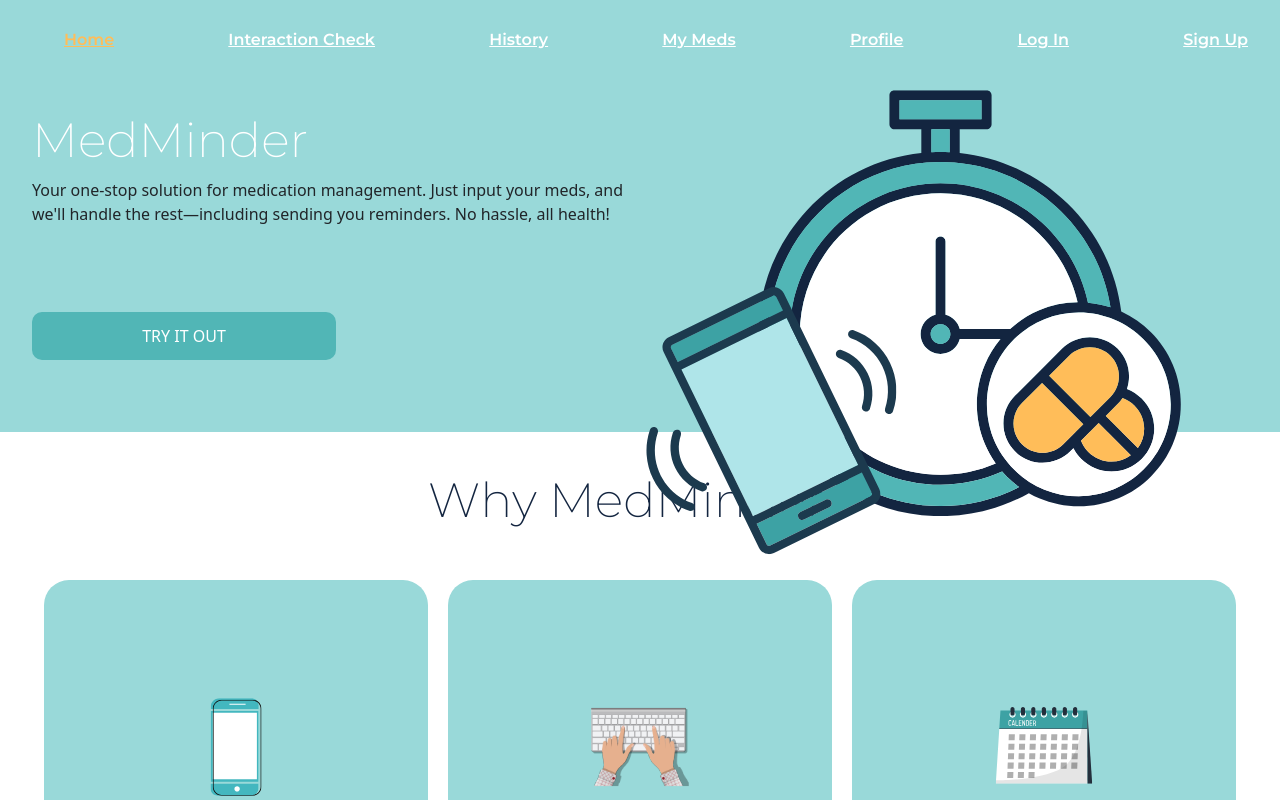
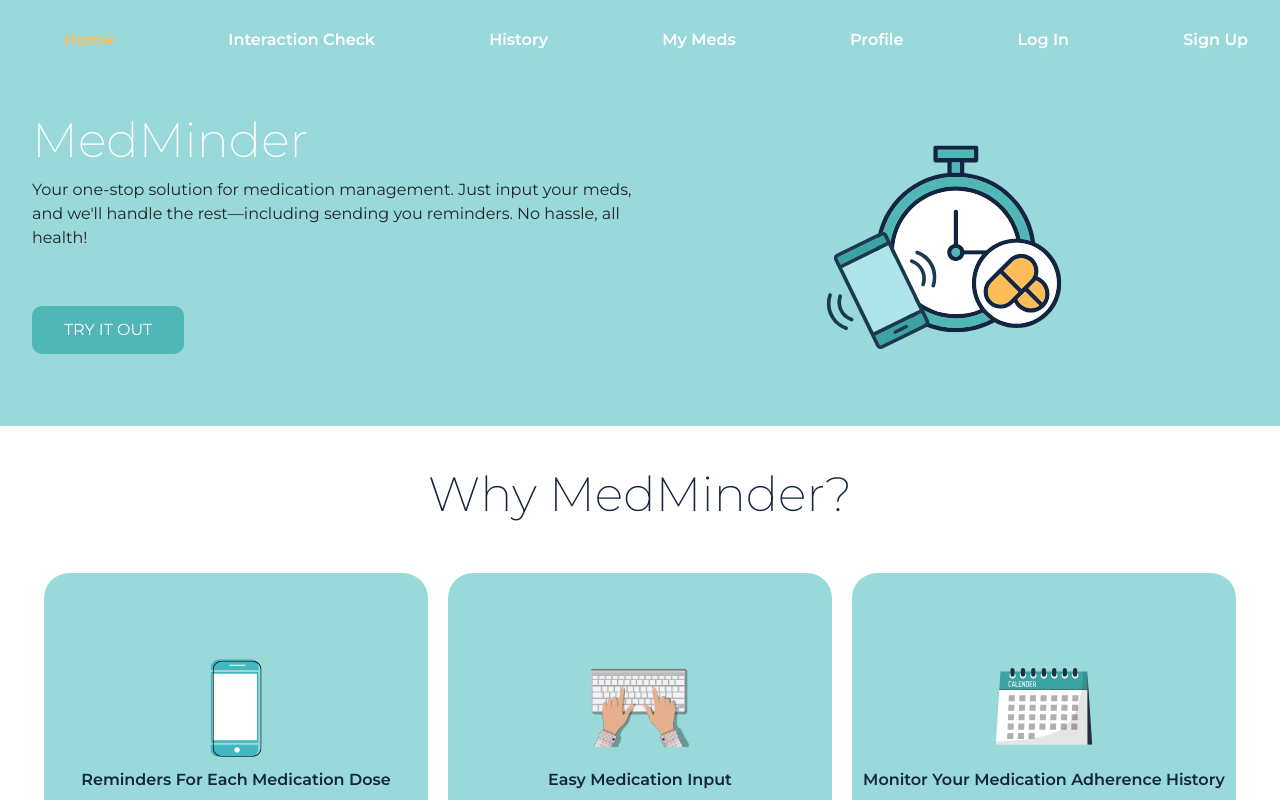
Before and after one commit to abbypollack/medminder-client, a React (Create React App) app: page / in a window 1280 px wide. Shown: the top 800 px of the page. Built offline with nearby package versions, Linux system fonts and the light colour scheme; no server answers.

Commit message:
calling handleSearch in DrugInteractionInput whenever the yourDrugs state changes regardless of the user's login status

```diff
--- a/src/App.scss
+++ b/src/App.scss
@@ -1,5 +1,6 @@
 @use './styles/partials/_variables.scss' as *;
 @use './styles/partials/_mixins.scss' as *;
+@import '~bootstrap/scss/bootstrap';
 
 /* Reset */
 *,
--- a/src/components/DrugInteractionInput/DrugInteractionInput.js
+++ b/src/components/DrugInteractionInput/DrugInteractionInput.js
@@ -6,7 +6,6 @@ import useAutocomplete from '../UseAutocomplete/UseAutocomplete';
 import { AuthContext } from '../../auth/AuthContext';
 import Modal from 'react-bootstrap/Modal';
 import Button from 'react-bootstrap/Button';
-import 'bootstrap/dist/css/bootstrap.min.css';
 
 function DrugInteractionInput() {
   const { isLoggedIn } = useContext(AuthContext);
@@ -157,10 +156,9 @@ function DrugInteractionInput() {
   };
 
   useEffect(() => {
-    if (isLoggedIn && yourDrugs.length >= 2) {
-      handleSearch();
-    }
-  }, [isLoggedIn, yourDrugs]);
+    handleSearch();
+  }, [yourDrugs]);
+
 
   const handleAddDrug = () => {
     if (!selectedDrug || !selectedDrug.name || !selectedStrength || !selectedStrengthRxCUI) {
--- a/src/components/Features/Features.scss
+++ b/src/components/Features/Features.scss
@@ -64,7 +64,7 @@
 
         @include tablet {
             width: 30vw;
-            height: 30vw;
+            height: 40vh;
         }
 
         &:not(:first-child) {
--- a/src/components/Hero/Hero.js
+++ b/src/components/Hero/Hero.js
@@ -8,13 +8,13 @@ function Hero() {
             <div className="hero__container">
                 <h1 className="hero__title">MedMinder</h1>
                 <p className="hero__text"> Your one-stop solution for  medication management. Just input your meds, and we'll handle the rest—including sending you reminders. No hassle, all health!</p>
+                <Link to="/interactioncheck" className="hero__link">
+                    <button className="hero__cta">Try it out</button>
+                </Link>
             </div>
             <div className="hero__container hero__container--image">
                 <img src={hero} alt="hero image" className="hero__image" />
             </div>
-            <Link to="/interactioncheck" className="hero__link">
-                <button className="hero__cta">Try it out</button>
-            </Link>
         </section>
     )
 }
--- a/src/components/Hero/Hero.scss
+++ b/src/components/Hero/Hero.scss
@@ -5,7 +5,7 @@
     display: flex;
     padding: 1rem;
     justify-content: space-between;
-    flex-wrap: wrap;
+    align-items: center;
     background-color: $light-blue;
 
     @include tablet {
@@ -13,20 +13,14 @@
     }
 
     &__container {
+        display: flex;
         width: 50%;
-        display: flex;
-        align-items: center;
+        flex-direction: column;
+        flex-wrap: wrap;
 
-        @include tablet{
-            display: block;
-        }
-
-        &--image {
-            width: 50%;
-
-            @include tablet {
-                height: 20vh;
-            }
+        &--image{
+            display: flex;
+            justify-content: flex-end;
         }
     }
 
@@ -34,14 +28,9 @@
         width: 100%;
     }
 
-    &__image {
-        width: 80%;
-
-        @include tablet {
-            position: relative;
-            bottom: 50px;
-            width: 90%;
-        }
+    &__image{
+        width: 100%;
+        max-height: 30vh;
     }
 
     &__title {
```
